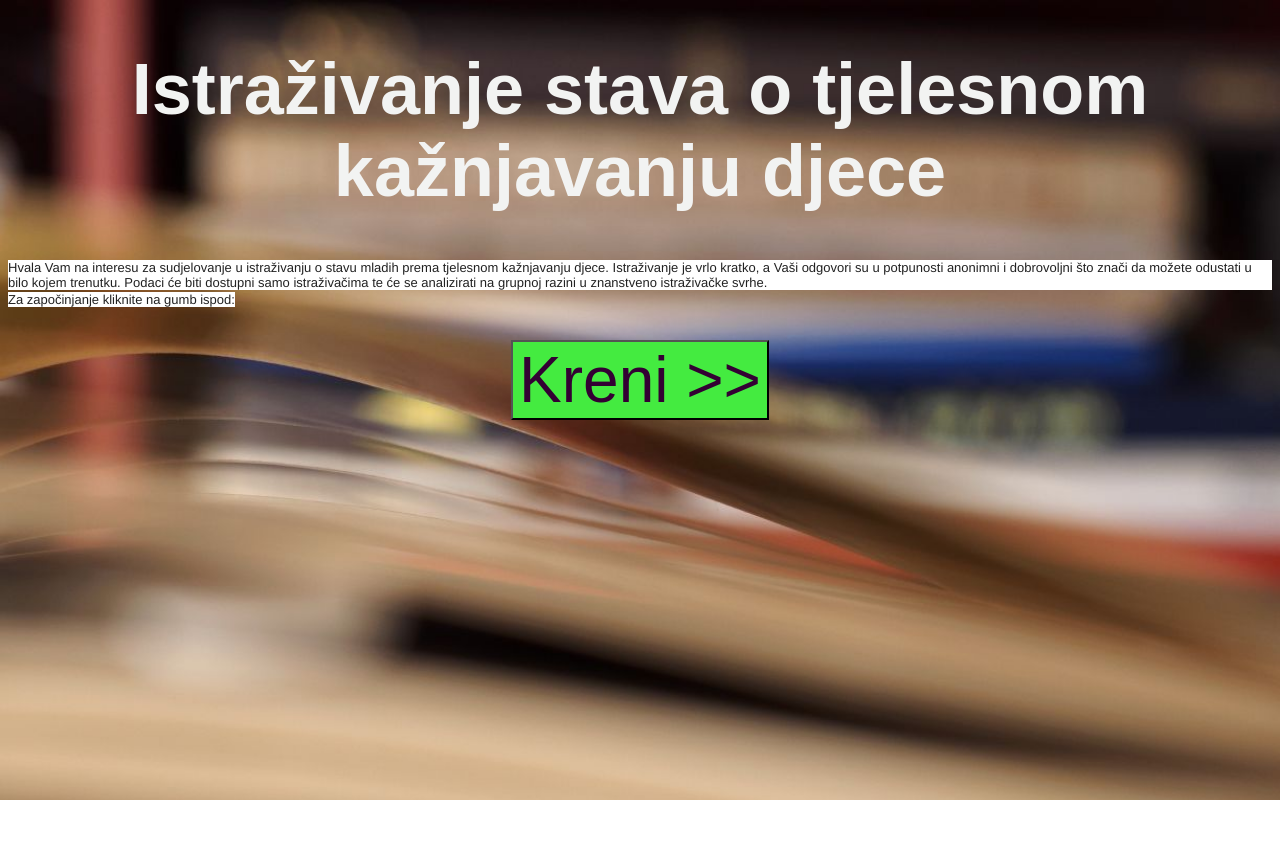
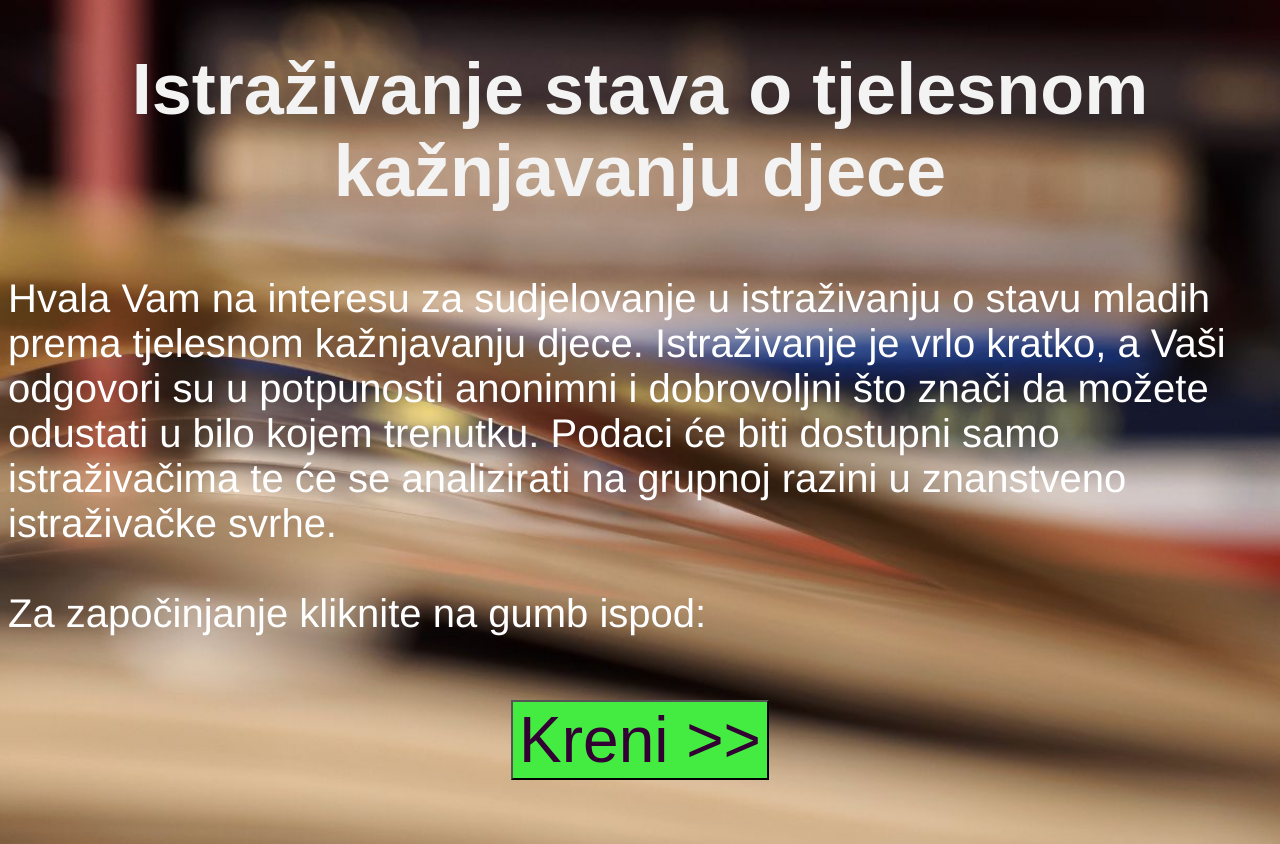
Before and after one commit to Research-Methodology-Development-Centre/stav_tk, a plain HTML site: page index.html in a window 1280 px wide. Before the commit the page ends 800 px from the top, so only its background shows below. Drawn offline with Linux system fonts and the light colour scheme.

Commit message:
Add files via upload

```diff
--- a/index.html
+++ b/index.html
@@ -35,25 +35,33 @@ h1 {
 
 p {
   font-family: "Arial", "Helvetica", "sans-serif";
-  font-size: 4vh;
+  font-size: 8vh;
 }
 
 </style></head>
-  <body>
+  <body style="font-size: 9vmin; background-color: transparent;">
     <h1 style="text-align: center;">Istraživanje stava o tjelesnom kažnjavanju
       djece </h1>
     <p style="text-align: center;"></p>
-    <div dir="ltr" style="color: rgb(34, 34, 34); font-family: &quot;Helvetica Neue&quot;, Helvetica, Arial, sans-serif; font-size: 13px; font-style: normal; font-variant-ligatures: normal; font-variant-caps: normal; font-weight: 400; letter-spacing: normal; orphans: 2; text-align: start; text-indent: 0px; text-transform: none; white-space: normal; widows: 2; word-spacing: 0px; -webkit-text-stroke-width: 0px; background-color: rgb(255, 255, 255); text-decoration-thickness: initial; text-decoration-style: initial; text-decoration-color: initial;"><span
+    <div dir="ltr" style="font-family: &quot;Helvetica Neue&quot;,Helvetica,Arial,sans-serif; font-size: 13px; font-style: normal; font-variant-ligatures: normal; font-variant-caps: normal; font-weight: 400; letter-spacing: normal; text-align: start; text-indent: 0px; text-transform: none; white-space: normal; word-spacing: 0px; -webkit-text-stroke-width: 0px; background-color: transparent; text-decoration-style: initial; text-decoration-color: initial;"><span
 
-        lang="HR">Hvala Vam na interesu za sudjelovanje u istraživanju o stavu
-        mladih prema tjelesnom kažnjavanju djece. Istraživanje je vrlo kratko, a
-        Vaši odgovori su u potpunosti anonimni i dobrovoljni što znači da možete
-        odustati u bilo kojem trenutku. Podaci će biti dostupni samo
-        istraživačima te će se analizirati na grupnoj razini u znanstveno
-        istraživačke svrhe.</span></div>
-    <span style="color: rgb(34, 34, 34); font-family: &quot;Helvetica Neue&quot;, Helvetica, Arial, sans-serif; font-size: 13px; font-style: normal; font-variant-ligatures: normal; font-variant-caps: normal; font-weight: 400; letter-spacing: normal; orphans: 2; text-align: start; text-indent: 0px; text-transform: none; white-space: normal; widows: 2; word-spacing: 0px; -webkit-text-stroke-width: 0px; background-color: rgb(255, 255, 255); text-decoration-thickness: initial; text-decoration-style: initial; text-decoration-color: initial;"
+        style="color: white;"><span style="font-size: 5vmin;" lang="HR">Hvala
+          Vam na interesu za sudjelovanje u istraživanju o stavu mladih prema
+          tjelesnom kažnjavanju djece. Istraživanje je vrlo kratko, a Vaši
+          odgovori su u potpunosti anonimni i dobrovoljni što znači da možete
+          odustati u bilo kojem trenutku. Podaci će biti dostupni samo
+          istraživačima te će se analizirati na grupnoj razini u znanstveno
+          istraživačke svrhe.</span></span></div>
+    <div dir="ltr" style="font-family: &quot;Helvetica Neue&quot;,Helvetica,Arial,sans-serif; font-size: 13px; font-style: normal; font-variant-ligatures: normal; font-variant-caps: normal; font-weight: 400; letter-spacing: normal; text-align: start; text-indent: 0px; text-transform: none; white-space: normal; word-spacing: 0px; -webkit-text-stroke-width: 0px; background-color: transparent; text-decoration-style: initial; text-decoration-color: initial;"><span
 
-      lang="HR">Za započinjanje kliknite na gumb ispod:</span>
+        style="color: white;"><span style="font-size: 5vmin;" lang="HR"><br>
+        </span></span></div>
+    <div dir="ltr" style="font-family: &quot;Helvetica Neue&quot;,Helvetica,Arial,sans-serif; font-size: 13px; font-style: normal; font-variant-ligatures: normal; font-variant-caps: normal; font-weight: 400; letter-spacing: normal; text-align: start; text-indent: 0px; text-transform: none; white-space: normal; word-spacing: 0px; -webkit-text-stroke-width: 0px; background-color: transparent; text-decoration-style: initial; text-decoration-color: initial;"><span
+
+        style="color: white;"><span style="font-size: 5vmin;" lang="HR">Za
+          započinjanje kliknite na gumb ispod:<br>
+        </span></span></div>
+    <span style="color: #030303;"> </span>
     <p style="text-align: center;"></p>
     <p style="text-align: center;"></p>
     <script>
```
